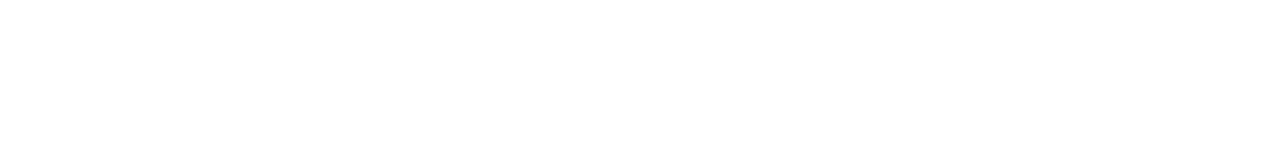
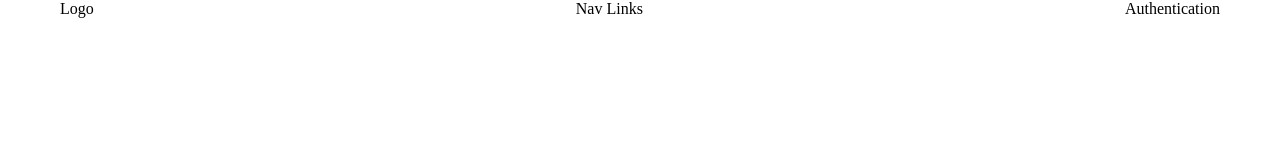
Before and after one commit to AfnanAbuasal/Landing-Page-Task, a plain HTML site: page index.html in a window 1280 px wide. Drawn offline with Linux system fonts and the light colour scheme.

Commit message:
start header

```diff
--- a/index.html
+++ b/index.html
@@ -7,6 +7,14 @@
     <link rel="stylesheet" href="./assets/css/main.css" />
 </head>
 <body>
-
+    <header class="header">
+        <div class="container">
+            <div class="row">
+                <div class="logo">Logo</div>
+                <nav class="nav">Nav Links</nav>
+                <div class="auth">Authentication</div>
+            </div>
+        </div>
+    </header>
 </body>
 </html>
```
